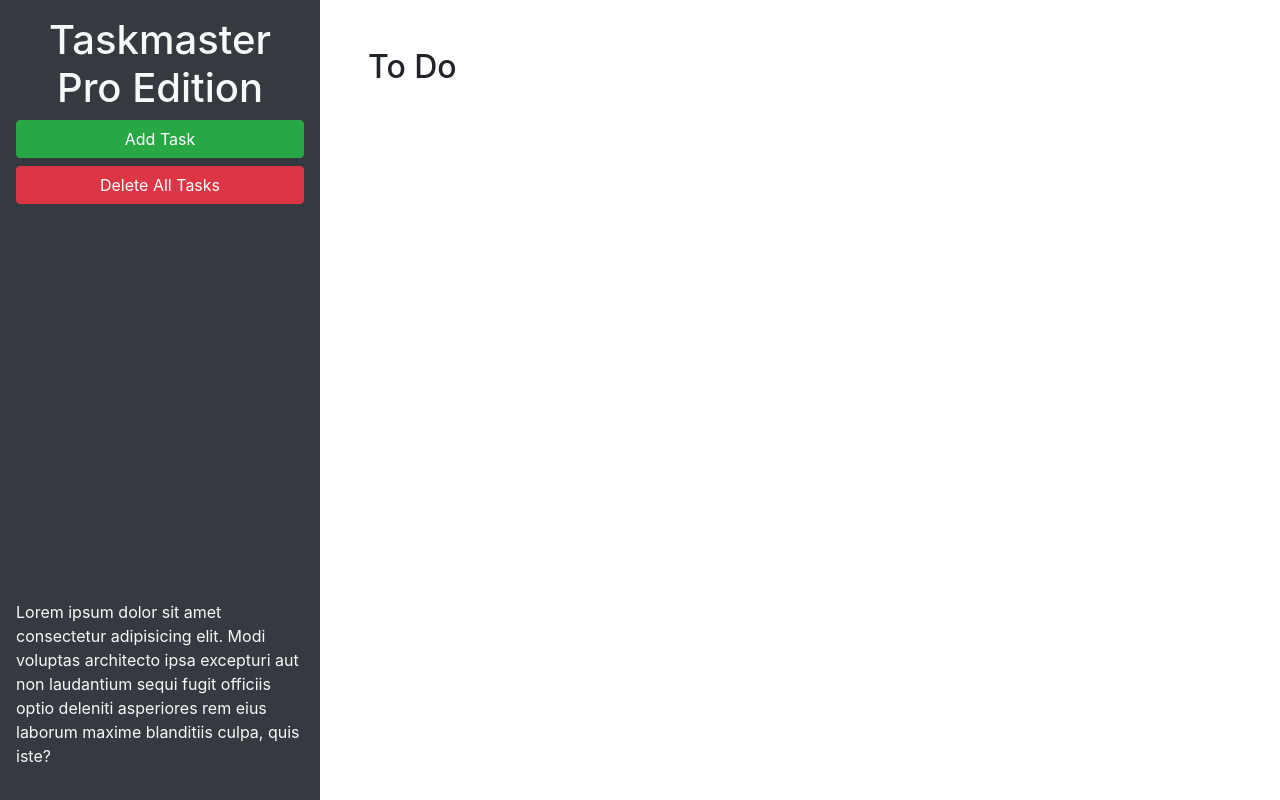
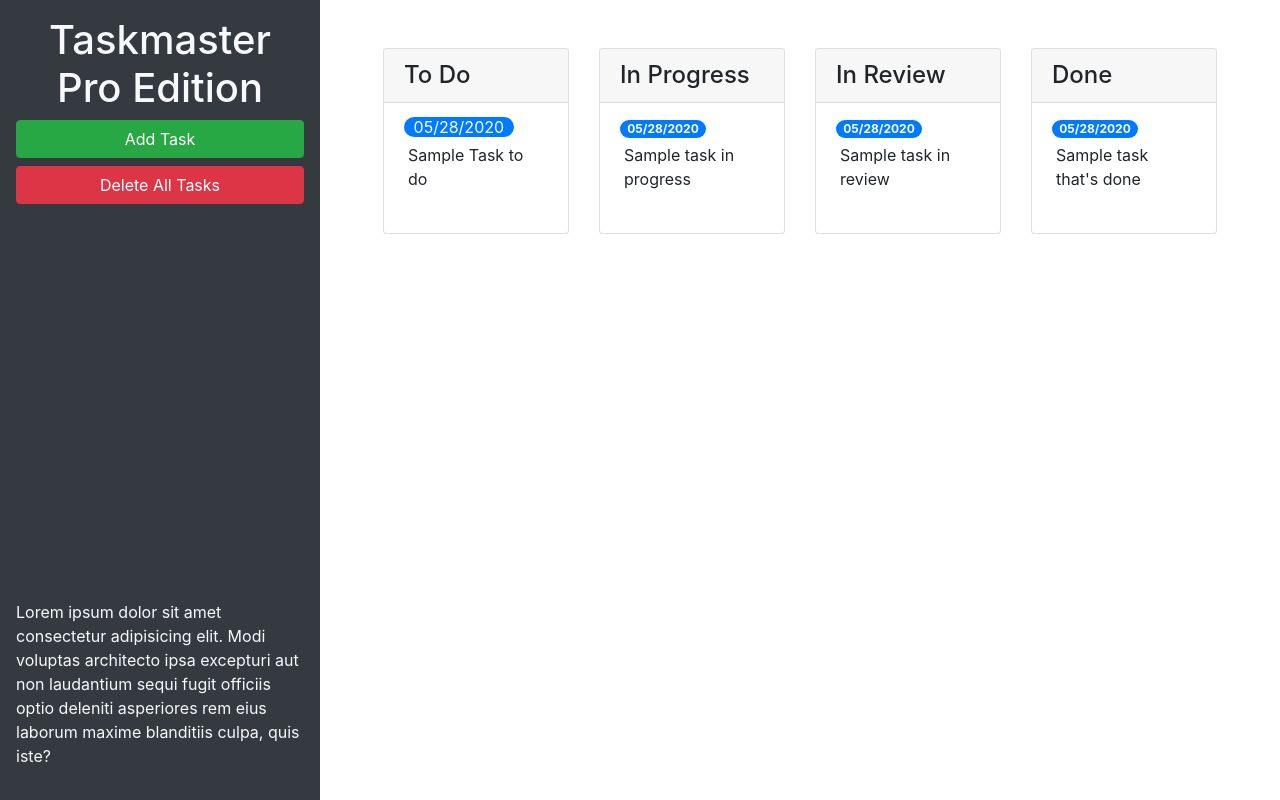
Before and after one commit to ejackson1228/taskmaster-pro, a plain HTML site: page index.html in a window 1280 px wide. Drawn offline with nearby package versions, Linux system fonts and the light colour scheme.

Commit message:
added bootstrap styling components

```diff
--- a/index.html
+++ b/index.html
@@ -24,9 +24,67 @@
       </p>
     </header>
     <main class="col-12 col-lg-9">
-      <div class="m-5">
-        <h2>To Do</h2>
-        <ul id="list-toDo" class="list-group"> </ul>
+      <div class="m-5 row justify-content-around">
+        <!-- todo start -->
+        <div class="col-12 col-md-6 col-xl-3 mb-3">
+          <div class="card">
+          <h4 class="card-header">
+            To Do
+          </h4>
+          <ul id="list-toDo" class="list-group list-group-flush">
+            <li class="list-group-item">
+              <span class="badeg badge-primary badge-pill">05/28/2020</span>
+              <p class="m-1">Sample Task to do</p>
+            </li>
+          </ul>
+        </div>
+      </div>
+        <!-- todo end -->
+        <!-- in progress start -->
+        <div class="col-12 col-md-6 col-xl-3 mb-3">
+          <div class="card">
+            <h4 class="card-header">
+              In Progress
+            </h4>
+            <ul id="list-inProgress" class="list-group list-group-flush">
+              <li class="list-group-item">
+                <span class="badge badge-primary badge-pill">05/28/2020</span>
+                <p class="m-1">Sample task in progress</p>
+              </li>
+            </ul>
+          </div>
+        </div>
+        <!-- in progress end -->
+        <!-- in review start -->
+        <div class="col-12 col-md-6 col-xl-3 mb-3">
+          <div class="card">
+            <h4 class="card-header">
+              In Review
+            </h4>
+            <ul id="list-inReview" class="list-group list-group-flush">
+              <li class="list-group-item">
+                <span class="badge badge-primary badge-pill">05/28/2020</span>
+                <p class="m-1">Sample task in review</p>
+              </li>
+            </ul>
+          </div>
+        </div>
+        <!-- in review end -->
+        <!-- done start -->
+        <div class="col-12 col-md-6 col-xl-3 mb-3">
+          <div class="card">
+            <h4 class="card-header">
+              Done
+            </h4>
+            <ul id="list-done" class="list-group list-group-flush">
+              <li class="list-group-item">
+                <span class="badge badge-primary badge-pill">05/28/2020</span>
+                <p class="m-1">Sample task that's done</p>
+              </li>
+            </ul>
+          </div>
+        </div>
+        <!-- done end -->
       </div>
     </main>
   </div>
@@ -46,11 +104,11 @@
           <form>
             <div class="form-group">
               <label for="modalTaskDescription">Task description</label>
-              <textarea id="modalTaskDescription" rows="3"></textarea>
+              <textarea id="modalTaskDescription" rows="3" class="form-control"></textarea>
             </div>
             <div class="form-group">
               <label for="modalDueDate">Due date</label>
-              <input type="text" id="modalDueDate" placeholder="mm/dd/yyyy" autocomplete="off" />
+              <input type="text" class="form-control" id="modalDueDate" placeholder="mm/dd/yyyy" autocomplete="off" />
             </div>
           </form>
         </div>
```
